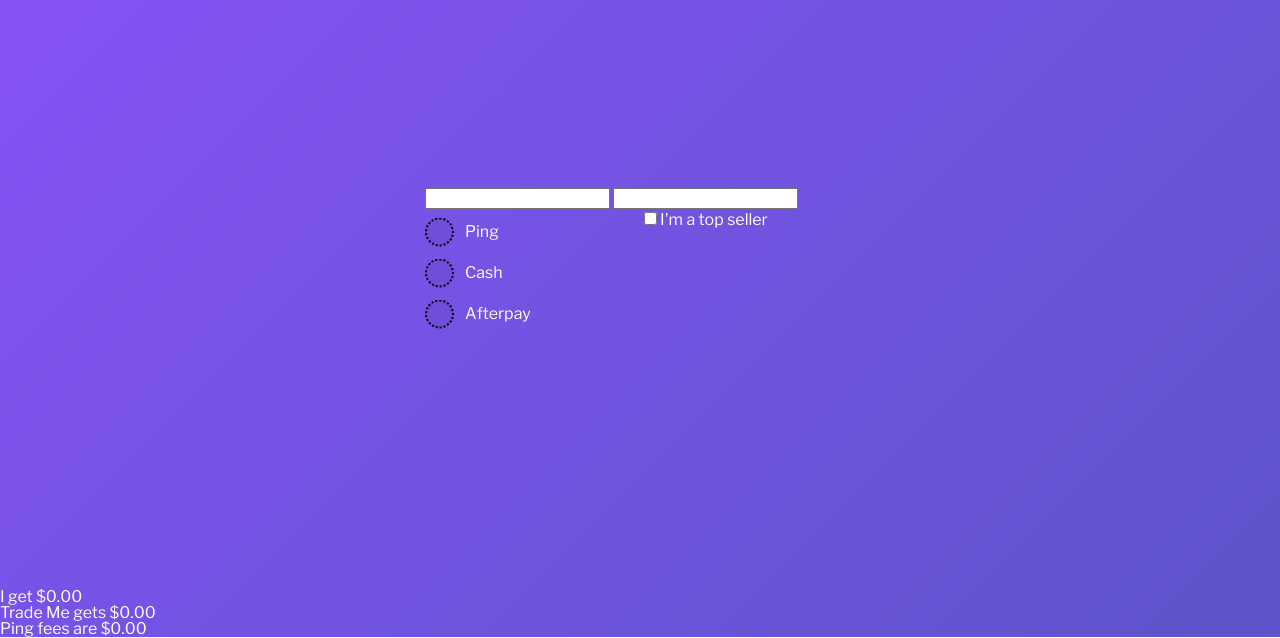
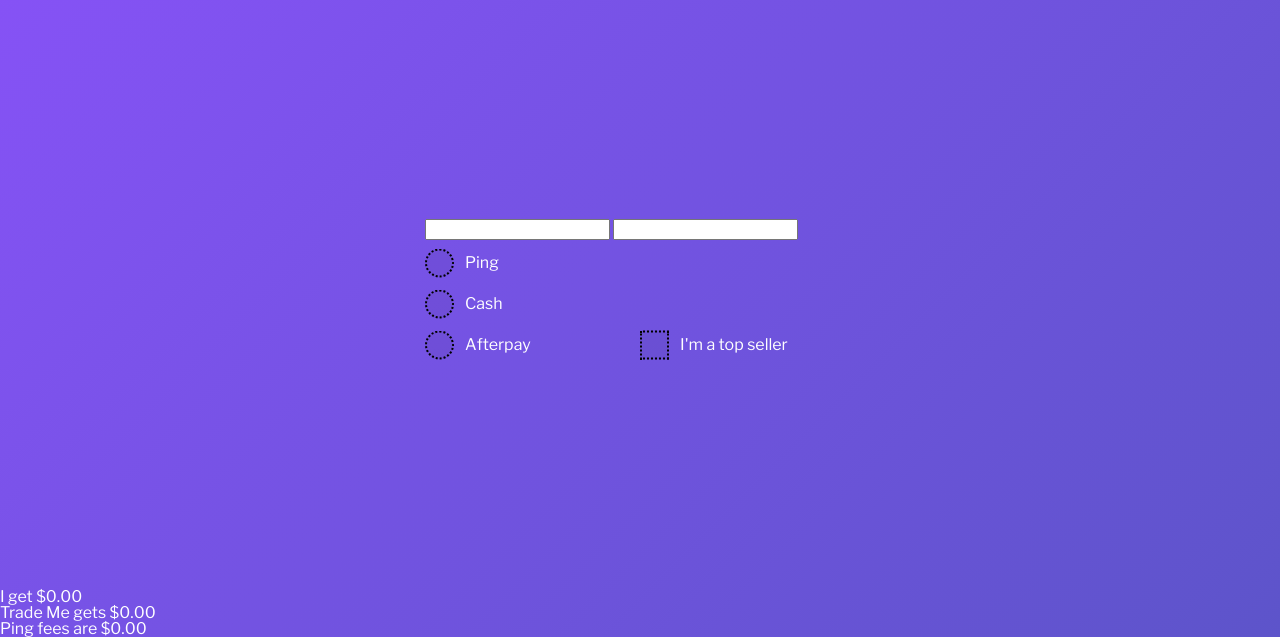
Before and after one commit to juliandv/kiwifee-v2, a plain HTML site: page index.html in a window 1280 px wide. Shown: the part 163-801 px from the top of the page. Drawn offline with nearby package versions, Linux system fonts and the light colour scheme.

Commit message:
Checkboxes and radios

```diff
--- a/css/style.css
+++ b/css/style.css
@@ -37,10 +37,12 @@ input {
 }
 */
 
-.option input {
+input[type="radio"],
+input[type="checkbox"] {
     display: none;
 }
-.option label {
+input[type="radio"] + label,
+input[type="checkbox"] + label {
     cursor: pointer;
     position: relative;
     padding: 10px 40px;
@@ -48,7 +50,44 @@ input {
     display: block;
 }
 
-.option label:after {
+
+/*Input checkbox icon*/
+
+input[type="checkbox"] + label:after {
+    content: '';
+    position: absolute;
+    width: 25px;
+    height: 25px;
+    left: 0px;
+    top: 50%;
+    transform: translateY(-50%);
+    background: rgba(0,0,0,0.05);
+    border: 2px solid #000000;
+    border-style: dotted;
+}
+
+input[type="checkbox"] + label:before {
+    opacity: 0;
+    content: url('../img/checkbox_check.svg');
+    position: absolute;
+    width: 27px;
+    height: 26px;
+    left: 6px;
+    top: 50%;
+    transform: translateY(-50%) translateY(-5px);
+}
+
+input[type="checkbox"]:checked ~ label:after {
+    border-color: #ffffff;
+}
+
+input[type="checkbox"]:checked ~ label:before {
+    opacity: 1;
+}
+
+/*Input radio icon*/
+
+input[type="radio"] + label:after {
     content: '';
     position: absolute;
     width: 25px;
@@ -62,7 +101,7 @@ input {
     border-style: dotted;
 }
 
-.option label:before {
+input[type="radio"] + label:before {
     opacity: 0;
     content: '';
     position: absolute;
@@ -73,21 +112,23 @@ input {
     left: 8px;
     top: 50%;
     transform: translateY(-50%);
-
 }
 
-.option input:checked ~ label:after {
+input[type="radio"]:checked ~ label:after {
     border-color: #ffffff;
 }
 
-.option input:checked ~ label:before {
+input[type="radio"]:checked ~ label:before {
     opacity: 1;
 }
-
 
 @media (min-width: 1200px) {
     .even-col-desktop {
         display: grid;
         grid-template-columns: repeat(2, 1fr);
     }
+    .flex-bottom-desktop {
+        display: flex;
+        align-items: flex-end;
 }
+}
--- a/index.html
+++ b/index.html
@@ -47,9 +47,10 @@
                         <label for="input-afterpay">Afterpay</label>
                     </div>
                 </div>
-                <div>
-                    <input type="checkbox">I'm a top seller
-                </div>
+                    <div class="option flex-bottom-desktop">
+                        <input type="checkbox" name="input-top-seller" id="input-top-seller">
+                        <label for="input-top-seller">I'm a top seller</label>
+                    </div>
             </div>
         </form>
     </div>
```
Also changed, not shown: img/checkbox_check.svg (added), img/kiwifee_logo.svg (added).
